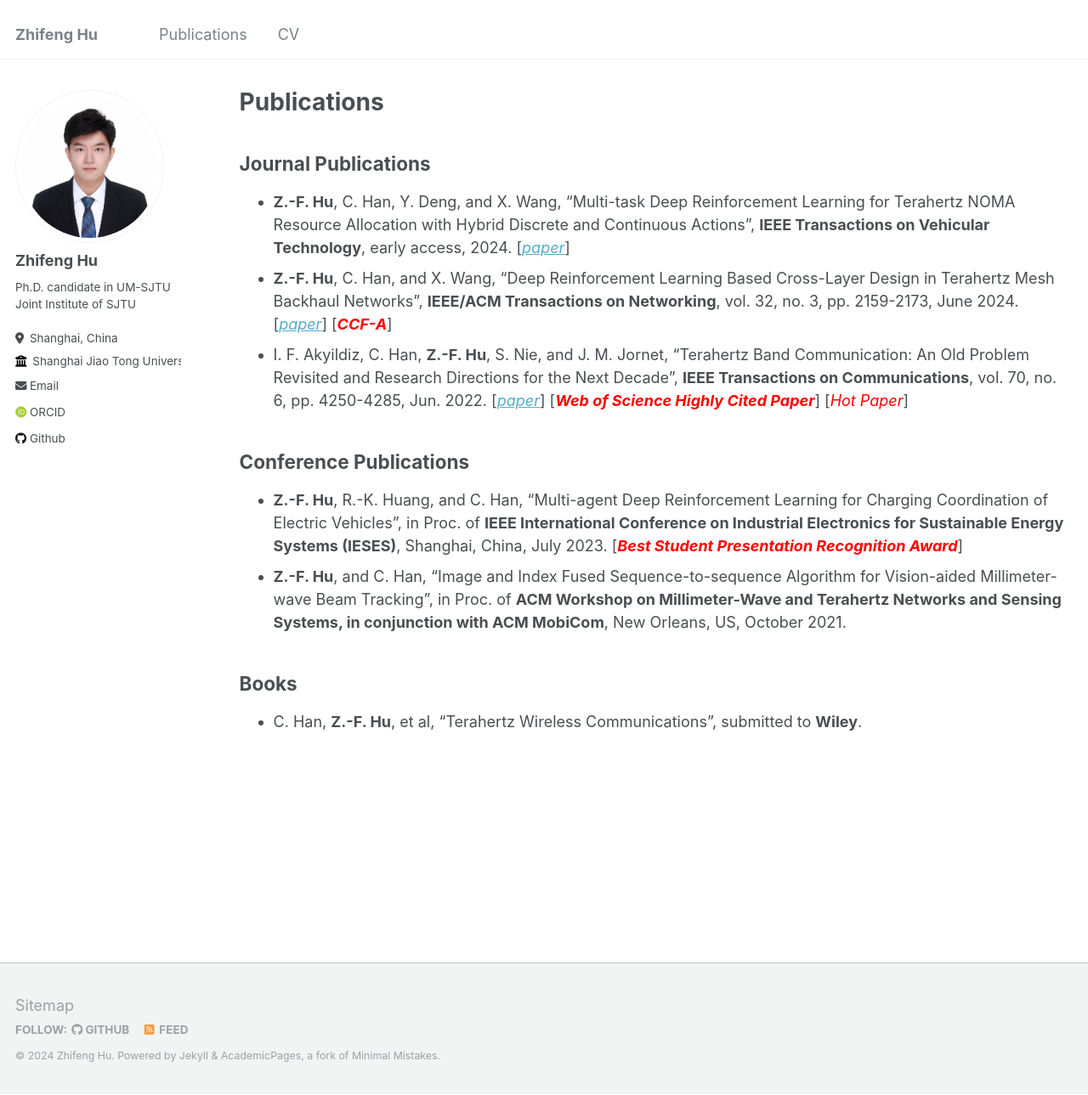
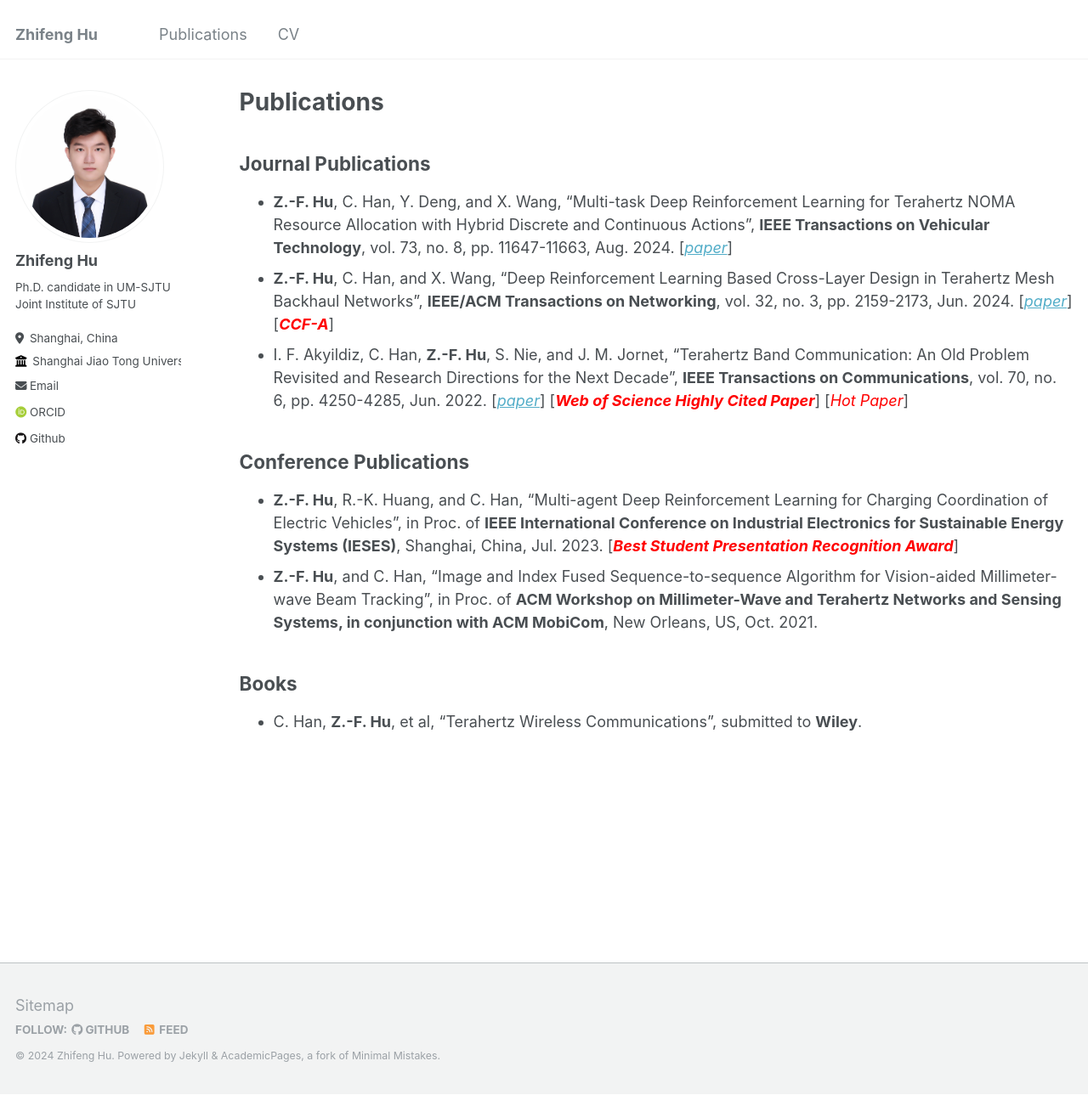
Before and after one commit to CantorHu/CantorHu.github.io, a Jekyll site: the page built from _pages/publications.md, in a window 1280 px wide and 1289 px high. Shown: the whole window at 85% size. Built offline with Jekyll 4.4.1, drawn with Linux system fonts in a browser that asks for light colours; some web fonts are replaced.

Commit message:
Update publications.md

```diff
--- a/_pages/publications.md
+++ b/_pages/publications.md
@@ -8,14 +8,14 @@ author_profile: true
 
 Journal Publications
 -----
-- **Z.-F. Hu**, C. Han, Y. Deng, and X. Wang, "Multi-task Deep Reinforcement Learning for Terahertz NOMA Resource Allocation with Hybrid Discrete and Continuous Actions", **IEEE Transactions on Vehicular Technology**, early access, 2024. [[*paper*](https://ieeexplore.ieee.org/document/10480465)]
-- **Z.-F. Hu**, C. Han, and X. Wang, "Deep Reinforcement Learning Based Cross-Layer Design in Terahertz Mesh Backhaul Networks", **IEEE/ACM Transactions on Networking**, vol. 32, no. 3, pp. 2159-2173, June 2024. [[*paper*](https://ieeexplore.ieee.org/document/10364873)] [_**<font color='red'>CCF-A</font>**_]
+- **Z.-F. Hu**, C. Han, Y. Deng, and X. Wang, "Multi-task Deep Reinforcement Learning for Terahertz NOMA Resource Allocation with Hybrid Discrete and Continuous Actions", **IEEE Transactions on Vehicular Technology**, vol. 73, no. 8, pp. 11647-11663, Aug. 2024. [[*paper*](https://ieeexplore.ieee.org/document/10480465)]
+- **Z.-F. Hu**, C. Han, and X. Wang, "Deep Reinforcement Learning Based Cross-Layer Design in Terahertz Mesh Backhaul Networks", **IEEE/ACM Transactions on Networking**, vol. 32, no. 3, pp. 2159-2173, Jun. 2024. [[*paper*](https://ieeexplore.ieee.org/document/10364873)] [_**<font color='red'>CCF-A</font>**_]
 - I. F. Akyildiz, C. Han, **Z.-F. Hu**, S. Nie, and J. M. Jornet, "Terahertz Band Communication: An Old Problem Revisited and Research Directions for the Next Decade", **IEEE Transactions on Communications**, vol. 70, no. 6, pp. 4250-4285, Jun. 2022. [[*paper*](https://ieeexplore.ieee.org/document/9766110)] [_**<font color='red'>Web of Science Highly Cited Paper</font>**_] [_<font color='red'>Hot Paper</font>_]
 
 Conference Publications
 -----
-- **Z.-F. Hu**, R.-K. Huang, and C. Han, "Multi-agent Deep Reinforcement Learning for Charging Coordination of Electric Vehicles", in Proc. of **IEEE International Conference on Industrial Electronics for Sustainable Energy Systems (IESES)**, Shanghai, China, July 2023. [_**<font color='red'>Best Student Presentation Recognition Award</font>**_]
-- **Z.-F. Hu**, and C. Han, "Image and Index Fused Sequence-to-sequence Algorithm for Vision-aided Millimeter-wave Beam Tracking", in Proc. of **ACM Workshop on Millimeter-Wave and Terahertz Networks and Sensing Systems, in conjunction with ACM MobiCom**, New Orleans, US, October 2021.
+- **Z.-F. Hu**, R.-K. Huang, and C. Han, "Multi-agent Deep Reinforcement Learning for Charging Coordination of Electric Vehicles", in Proc. of **IEEE International Conference on Industrial Electronics for Sustainable Energy Systems (IESES)**, Shanghai, China, Jul. 2023. [_**<font color='red'>Best Student Presentation Recognition Award</font>**_]
+- **Z.-F. Hu**, and C. Han, "Image and Index Fused Sequence-to-sequence Algorithm for Vision-aided Millimeter-wave Beam Tracking", in Proc. of **ACM Workshop on Millimeter-Wave and Terahertz Networks and Sensing Systems, in conjunction with ACM MobiCom**, New Orleans, US, Oct. 2021.
 
 Books
 -----
```
